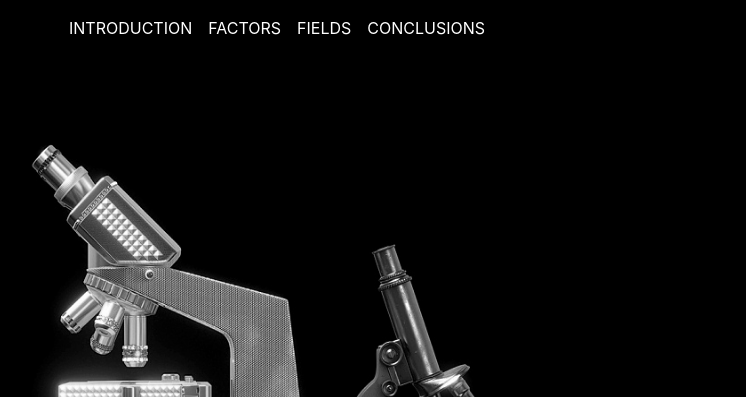
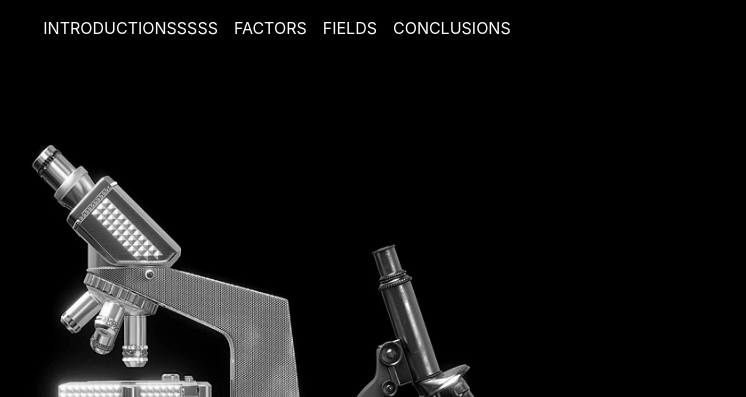
Before and after one commit to marta22/sitofase1, a plain HTML site: page index.html in a window 1280 px wide. Shown: the top 397 px of the page, without its empty margins (363-1109 px from the left). Drawn offline with nearby package versions, Linux system fonts and the light colour scheme.

Commit message:
change nav again

```diff
--- a/index.html
+++ b/index.html
@@ -14,7 +14,7 @@
 	<nav class="navbar navbar-expand-md fixed-top">
   <div class="collapse navbar-collapse justify-content-center">
     <div class="navbar-nav">
-      <a class="nav-item nav-link" href="#intro">Introduction</a>
+      <a class="nav-item nav-link" href="#intro">Introductionsssss</a>
       <a class="nav-item nav-link" href="#features">Factors</a>
       <a class="nav-item nav-link" href="#fields">Fields</a>
       <a class="nav-item nav-link" href="#steps">Conclusions</a>
```
